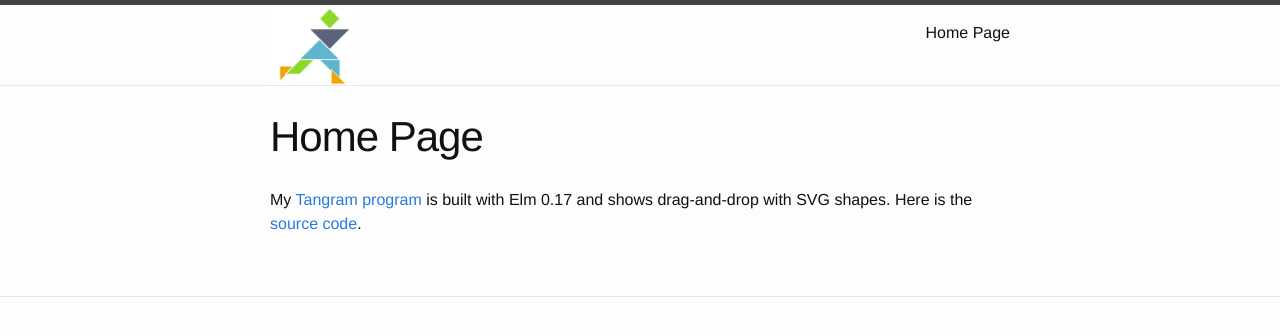
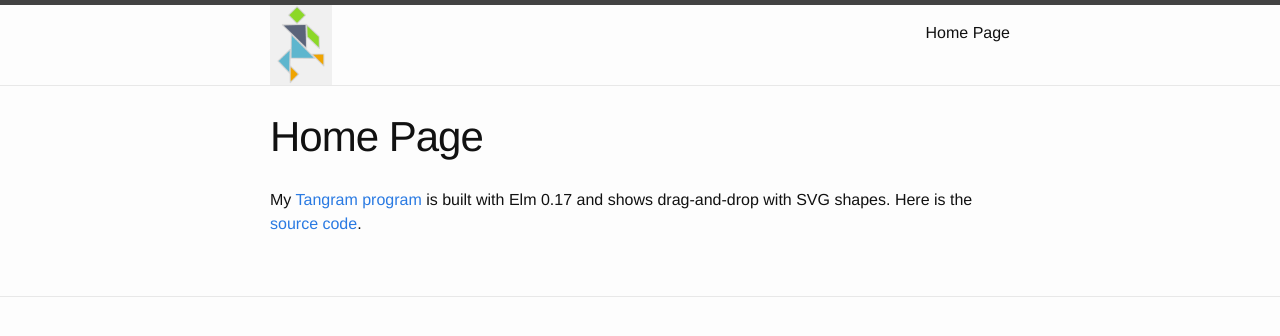
Before and after one commit to fredcy/fredcy.github.io, a Jekyll site: the page built from index.md, in a window 1280 px wide. Shown: the top 336 px of the page. Built offline with Jekyll 4.4.1, drawn with Linux system fonts in a browser that asks for light colours.

Commit message:
Change image.

```diff
--- a/_includes/header.html
+++ b/_includes/header.html
@@ -4,7 +4,7 @@
 
       <div class="logo">
           <a href="{{ site.baseurl }}/">
-              <img src="{{ site.baseurl }}/assets/tangram-runner.png"/>
+              <img src="{{ site.baseurl }}/assets/tangram-dance.png"/>
           </a>
     </div><a class="site-title" href="{{ site.baseurl }}/">{{ site.title }}</a>
 
```
Also changed, not shown: assets/tangram-dance.png (added).
